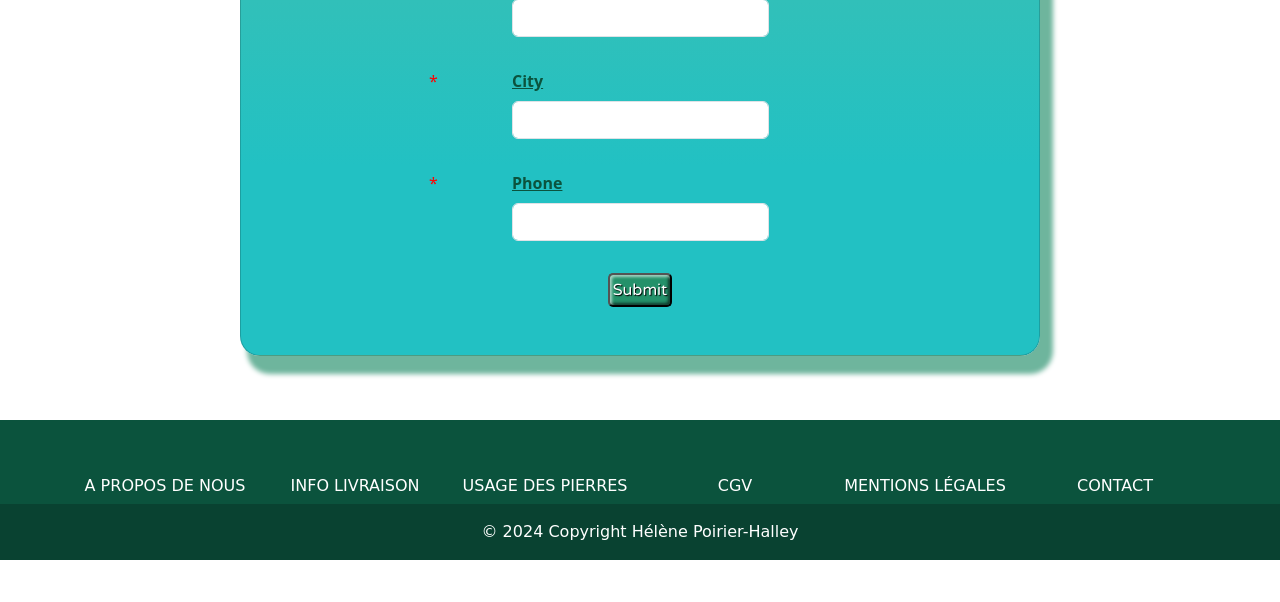
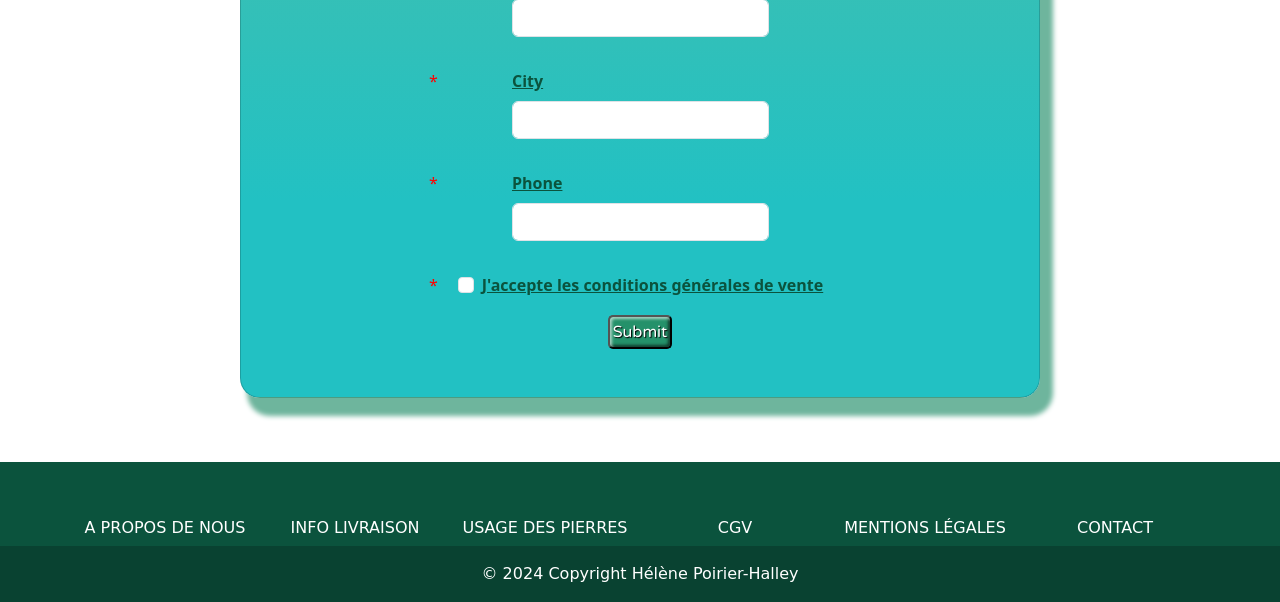
Before and after one commit to LN27100/dream_stones_web, a Symfony app: template templates/registration/register.html.twig in a window 1280 px wide. Shown: the part 1156-1758 px from the top of the page. Before the commit the page ends 1716 px from the top, so only its background shows below. Run offline with Twig, Linux system fonts and the light colour scheme; the template is opened without the code that fills it, so the values that code supplies are empty; form fields are guessed from the names that the template uses; some libraries are stand-ins or nearby versions; some web fonts are replaced.

Commit message:
ajout checkbox cgv et lien

```diff
--- a/templates/products/productPurple.html.twig
+++ b/templates/products/productPurple.html.twig
@@ -9,7 +9,7 @@
     <link rel="stylesheet" href="https://cdnjs.cloudflare.com/ajax/libs/font-awesome/6.5.1/css/all.min.css" integrity="sha512-DTOQO9RWCH3ppGqcWaEA1BIZOC6xxalwEsw9c2QQeAIftl+Vegovlnee1c9QX4TctnWMn13TZye+giMm8e2LwA==" crossorigin="anonymous" referrerpolicy="no-referrer" />
     <link href="{{ asset('assets/styles/app.css') }}" rel="stylesheet">
 
-    <title>Pierres bleues</title>
+    <title>Pierres violettes</title>
 </head>
 
 <body>
@@ -45,7 +45,7 @@
     </div>
 
     <main>
-        <h1>Nos pierres bleues</h1>
+        <h1>Nos pierres violettes</h1>
 
         <div class="container">
             <div class="row">
--- a/templates/products/productWhite.html.twig
+++ b/templates/products/productWhite.html.twig
@@ -45,7 +45,7 @@
     </div>
 
     <main>
-        <h1>Nos pierres bleues</h1>
+        <h1>Nos pierres blanches</h1>
 
         <div class="container">
             <div class="row">
--- a/templates/registration/register.html.twig
+++ b/templates/registration/register.html.twig
@@ -116,6 +116,20 @@
 								<span class="required-label">*</span>
 								<p id="phone-error" class="text-danger"></p>
 							</div>
+
+							<div
+								class="mb-3 input-group d-flex justify-content-center">
+								<!-- Champs pour accepter les CGV -->
+								<div class="form-check">
+									<input class="form-check-input" type="checkbox" name="cgv" id="cgv-accept" required>
+									<label class="form-check-label" for="cgv-accept">
+										J'accepte les conditions générales de vente
+									</label>
+								</div>
+								<span class="required-label">*</span>
+								<p id="cgv-error" class="text-danger"></p>
+							</div>
+							<!-- Bouton de soumission -->
 							<div class="mb-3 input-group d-flex justify-content-center">
 								{{ form_row(form.submit, {'attr': {'class': 'btn2'}}) }}
 							</div>
@@ -281,6 +295,28 @@ phoneError.textContent = "";
 }
 });
 });
+
+ document.addEventListener('DOMContentLoaded', function () {
+        const form = document.getElementById('registration-form');
+        const cgvAccept = document.getElementById('cgv-accept');
+        const cgvError = document.getElementById('cgv-error');
+
+        form.addEventListener('submit', function (event) {
+            // Vérifie si les CGV sont acceptées
+            if (!cgvAccept.checked) {
+                cgvError.textContent = "Vous devez accepter les conditions générales de vente";
+                event.preventDefault();
+            }
+        });
+
+        // Réinitialise le message d'erreur des CGV lorsque le bouton radio est coché
+        cgvAccept.addEventListener('change', function () {
+            if (cgvAccept.checked) {
+                cgvError.textContent = "";
+            }
+        });
+    });
+
 		</script>
 
 	</body>
--- a/templates/security/login.html.twig
+++ b/templates/security/login.html.twig
@@ -88,6 +88,7 @@
                 <button class="btn2" onclick="window.location.href='{{ path('app_register') }}'">Inscrivez-vous
                 </button>
             </p>
+                <p>Consultez nos <a href="{{ path('cgv') }}">Conditions Générales de Vente</a>.</p>
         </div>
     </div>
 </div>
```
